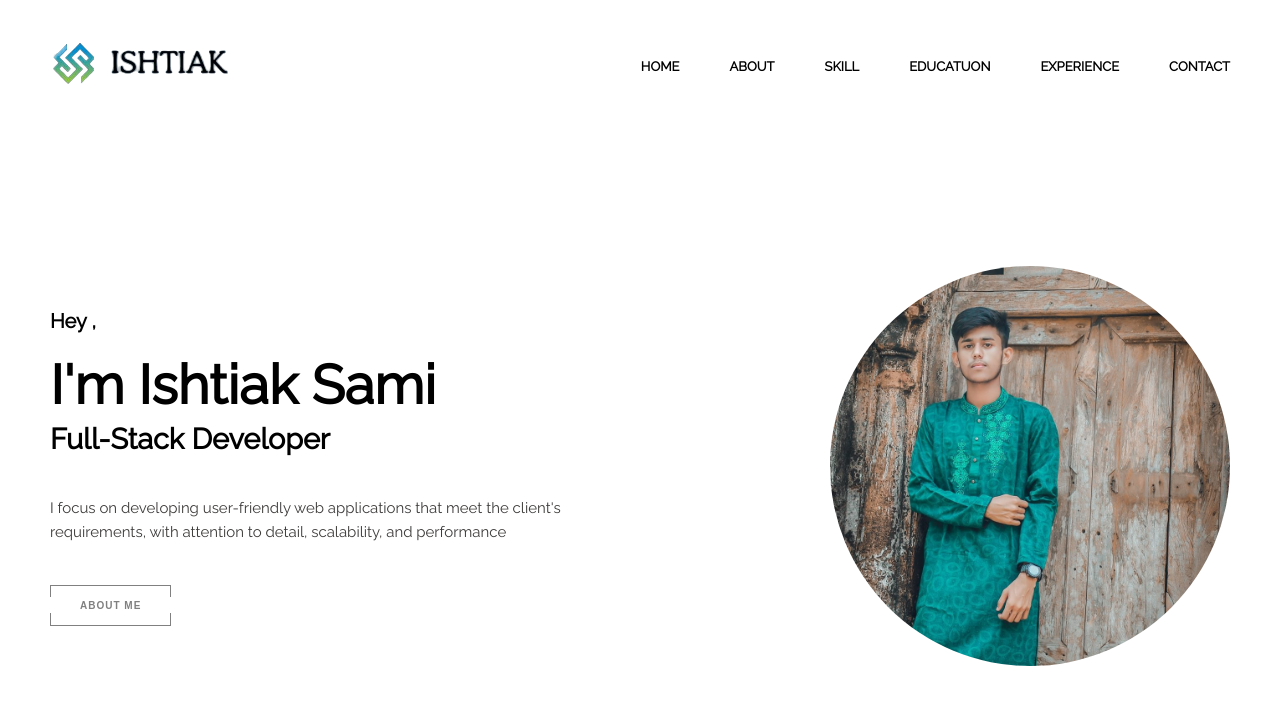
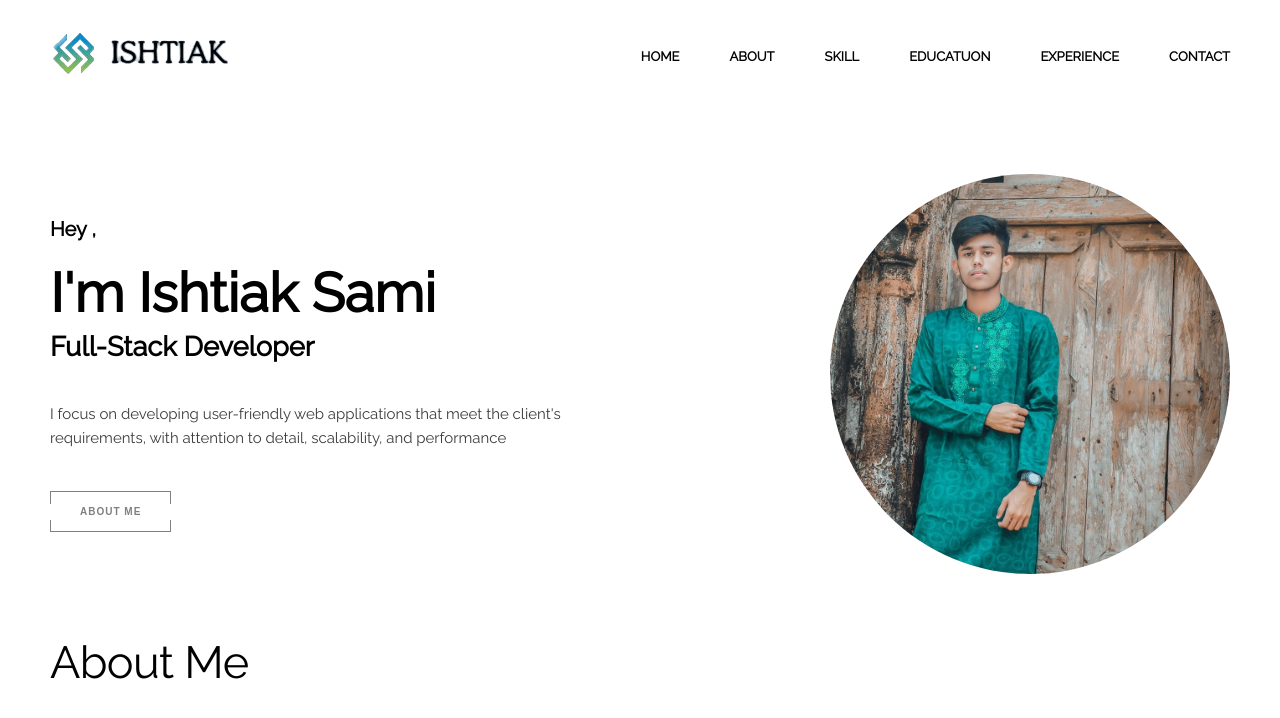
Before and after one commit to ishtiaksami/ishtiaksami.github.io, a plain HTML site: page index.html in a window 1280 px wide. Drawn offline with Linux system fonts and the light colour scheme.

Commit message:
about section add

```diff
--- a/_/sass/_header.scss
+++ b/_/sass/_header.scss
@@ -1,5 +1,5 @@
 header {
-    padding: 40px 0;
+    padding: 30px 0;
     // box-shadow: 0 0 4px 1px gray;
 
     .holder {
--- a/_/sass/_page.scss
+++ b/_/sass/_page.scss
@@ -1,8 +1,8 @@
 .introduction_block {
-    height: calc(100vh - 135px);
     display: flex;
     justify-content: center;
     align-items: center;
+    padding: 60px 0;
 
     .holder {
         .intro_wrapper {
@@ -31,7 +31,7 @@
                 }
 
                 h3 {
-                    font-size: 1.8rem;
+                    font-size: 1.7rem;
                     padding: 5px 0 20px 0;
                 }
 
--- a/index.html
+++ b/index.html
@@ -46,6 +46,10 @@
     </header>
 
 
+
+
+
+
     <section class="introduction_block">
         <div class="holder">
             <div class="intro_wrapper">
@@ -68,6 +72,16 @@
         </div>
     </section>
 
+    <section class="about_block">
+<div class="holder">
+    <div class="Content_block">
+        <div class="content_title">
+            <h2>About Me</h2>
+        </div>
+    </div>
+</div>
+    </section>
+
 
 </body>
 
```
Also changed, not shown: _/css/style.css, _/css/style.min.css, 2 other files.
